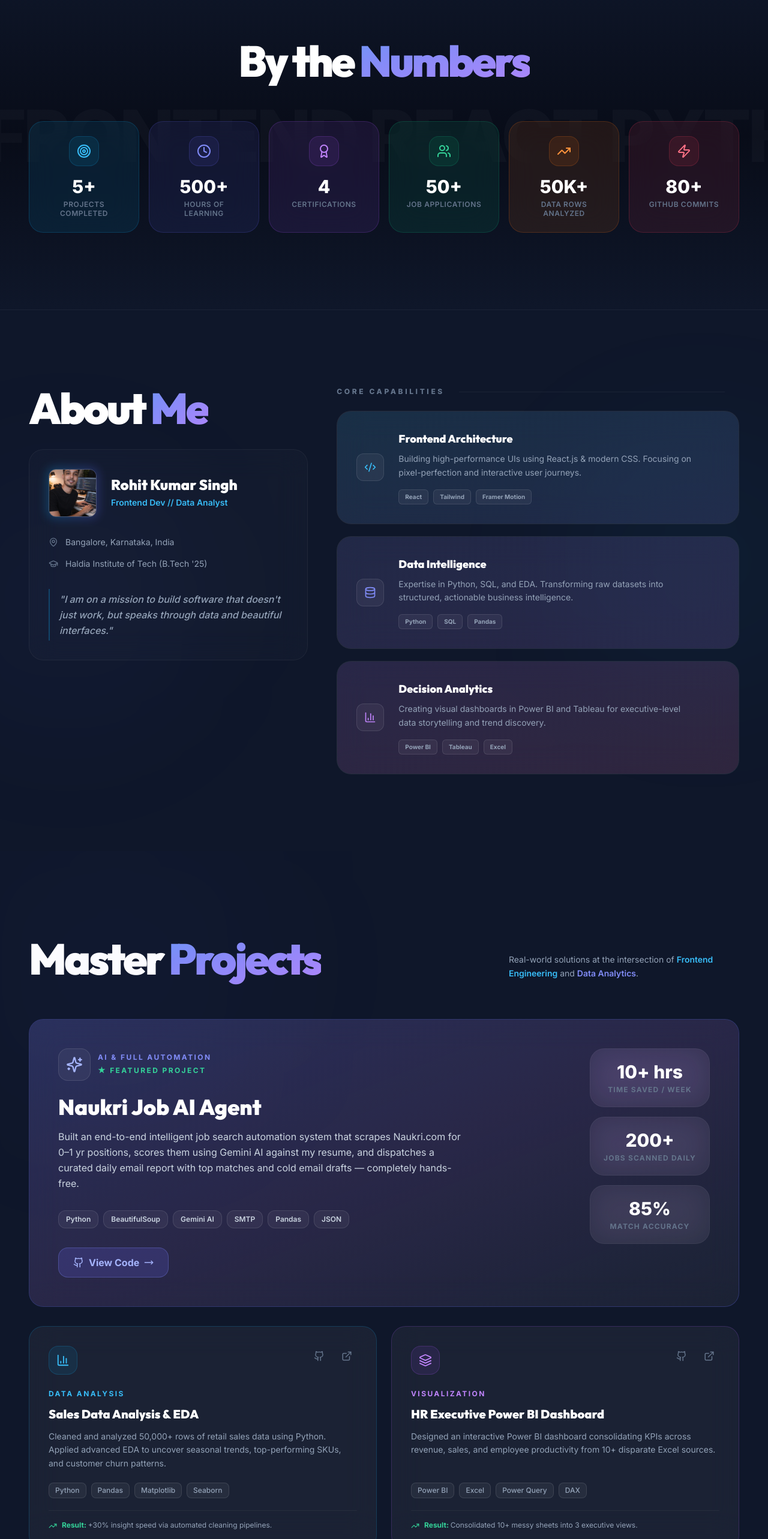
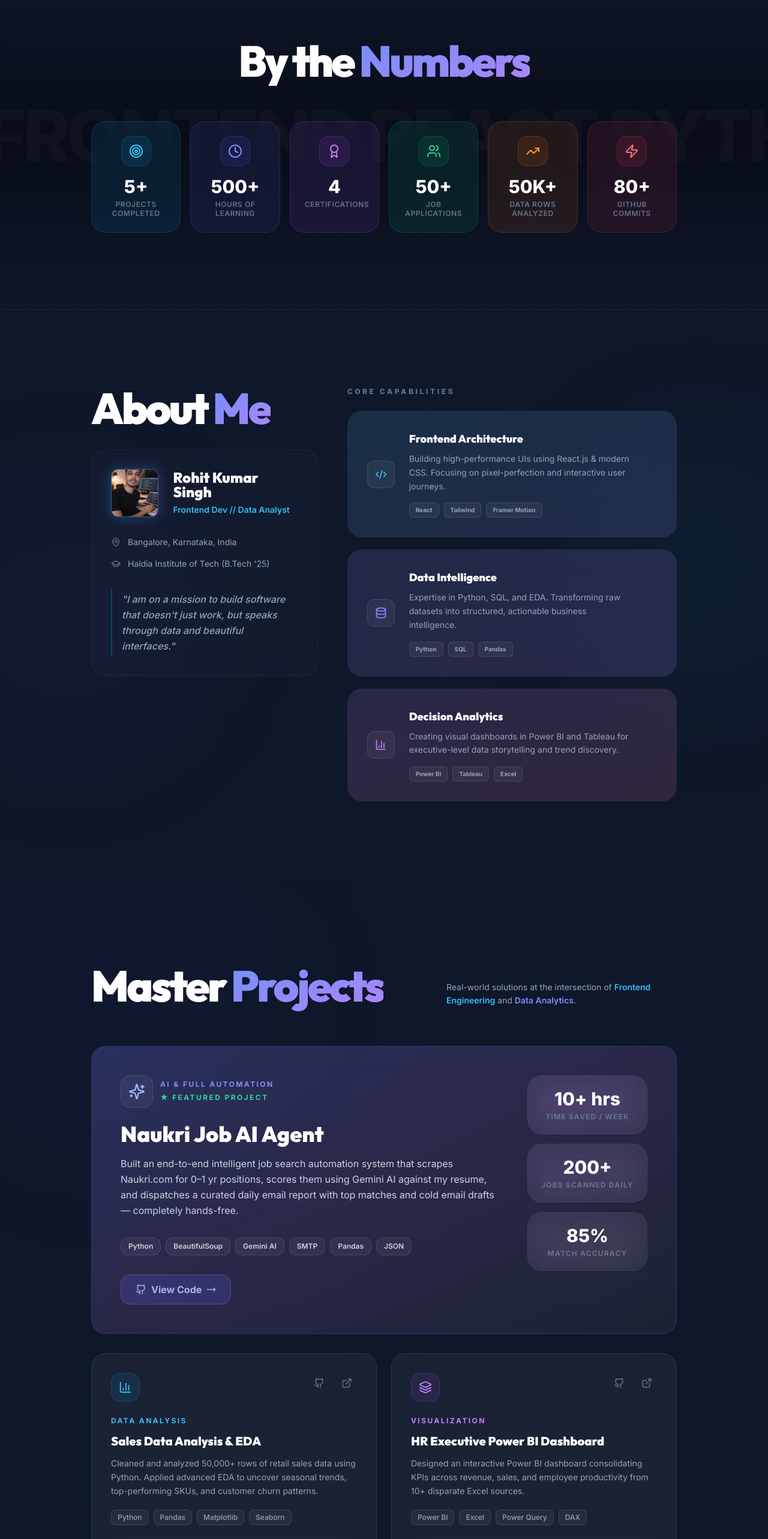
Before and after one commit to Rohitkr2002/Data-Analysis-Portfolio, a React (Vite) app: page / in a window 1280 px wide. Shown: the part 1093-3659 px from the top of the page at 60% size. Built offline with nearby package versions, Linux system fonts and the light colour scheme.

Commit message:
design: apply 'Safe Zone' alignment to all portfolio sections

```diff
--- a/src/components/About.jsx
+++ b/src/components/About.jsx
@@ -34,7 +34,7 @@
       <div className="absolute top-1/4 -right-20 w-96 h-96 bg-sky-500/5 blur-[130px] pointer-events-none rounded-full" />
       <div className="absolute bottom-1/4 -left-20 w-96 h-96 bg-indigo-500/5 blur-[130px] pointer-events-none rounded-full" />
 
-      <div className="container mx-auto px-6 relative z-10">
+      <div className="container mx-auto px-6 xl:px-32 2xl:px-48 relative z-10">
 
         <div className="grid grid-cols-1 lg:grid-cols-12 gap-12 items-start">
 
--- a/src/components/Contact.jsx
+++ b/src/components/Contact.jsx
@@ -59,7 +59,7 @@
       <div className="absolute bottom-0 right-0 w-96 h-96 bg-sky-500/5 blur-[140px] rounded-full pointer-events-none" />
       <div className="absolute top-0 left-0 w-80 h-80 bg-indigo-500/5 blur-[120px] rounded-full pointer-events-none" />
 
-      <div className="container mx-auto px-6">
+      <div className="container mx-auto px-6 xl:px-32 2xl:px-48 relative z-10">
         {/* Header */}
         <div className="text-center mb-16">
           <motion.p
--- a/src/components/Footer.jsx
+++ b/src/components/Footer.jsx
@@ -15,7 +15,7 @@
       <div className="absolute top-0 -left-10 w-96 h-96 bg-sky-500/5 blur-[120px] pointer-events-none rounded-full" />
       <div className="absolute bottom-0 -right-10 w-96 h-96 bg-indigo-500/5 blur-[120px] pointer-events-none rounded-full" />
 
-      <div className="container mx-auto px-6 relative z-10">
+      <div className="container mx-auto px-6 xl:px-32 2xl:px-48 relative z-10">
 
         {/* ── CENTRAL SIGNATURE PANEL ── */}
         <div className="relative mb-24 flex justify-center">
--- a/src/components/Leadership.jsx
+++ b/src/components/Leadership.jsx
@@ -58,7 +58,7 @@
       {/* Background Blurs */}
       <div className="absolute top-1/3 -right-32 w-[400px] h-[400px] bg-sky-500/5 blur-[120px] pointer-events-none rounded-full animate-aurora" />
 
-      <div className="container mx-auto px-6 relative z-10">
+      <div className="container mx-auto px-6 xl:px-32 2xl:px-48 relative z-10">
         <div className="mb-12">
           <motion.div
             initial={{ opacity: 0, x: -20 }}
--- a/src/components/Projects.jsx
+++ b/src/components/Projects.jsx
@@ -75,7 +75,7 @@
       <div className="absolute top-0 left-0 w-96 h-96 bg-indigo-500/5 blur-[140px] rounded-full pointer-events-none" />
       <div className="absolute bottom-0 right-0 w-80 h-80 bg-sky-500/5 blur-[120px] rounded-full pointer-events-none" />
 
-      <div className="container mx-auto px-6">
+      <div className="container mx-auto px-6 xl:px-32 2xl:px-48 relative z-10">
         {/* Header */}
         <div className="flex flex-col md:flex-row justify-between items-start md:items-end mb-16 gap-6">
           <div>
--- a/src/components/SkillsExperience.jsx
+++ b/src/components/SkillsExperience.jsx
@@ -68,7 +68,7 @@
     <section id="experience" className="section-padding relative overflow-hidden bg-dark">
       <div className="absolute top-1/3 -left-40 w-96 h-96 bg-purple-500/5 blur-[140px] rounded-full pointer-events-none" />
 
-      <div className="container mx-auto px-6">
+      <div className="container mx-auto px-6 xl:px-32 2xl:px-48 relative z-10">
         {/* Header */}
         <motion.p
           initial={{ opacity: 0, y: 10 }} whileInView={{ opacity: 1, y: 0 }} viewport={{ once: true }}
--- a/src/components/StatsSection.jsx
+++ b/src/components/StatsSection.jsx
@@ -52,7 +52,7 @@
         </div>
       </div>
 
-      <div className="container mx-auto px-6 relative z-10">
+      <div className="container mx-auto px-6 xl:px-32 2xl:px-48 relative z-10">
         <div className="text-center mb-16">
           <h2 className="heading-xl text-white">
             By the <span className="text-transparent-gradient">Numbers</span>
--- a/src/components/WhyHireMe.jsx
+++ b/src/components/WhyHireMe.jsx
@@ -97,7 +97,7 @@
     <section className="section-padding relative overflow-hidden bg-dark">
       <div className="absolute top-0 right-0 w-[500px] h-[500px] bg-indigo-500/5 blur-[160px] rounded-full pointer-events-none" />
 
-      <div className="container mx-auto px-6">
+      <div className="container mx-auto px-6 xl:px-32 2xl:px-48 relative z-10">
         {/* Header */}
         <div className="text-center mb-16">
           <motion.p
```
